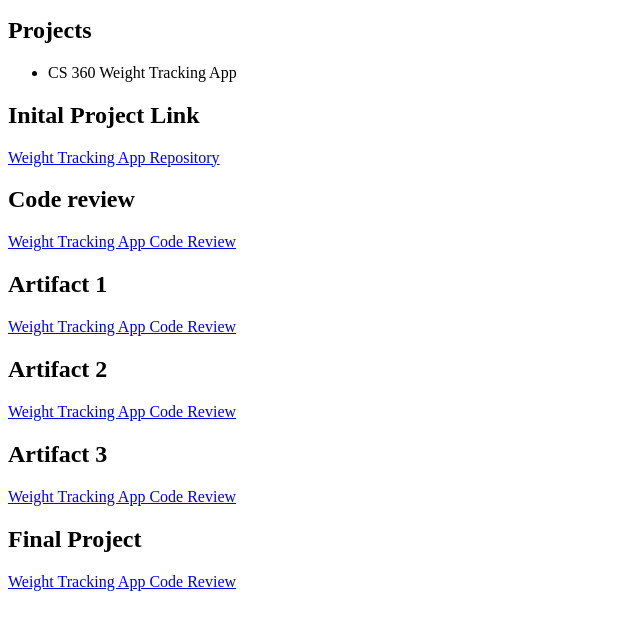
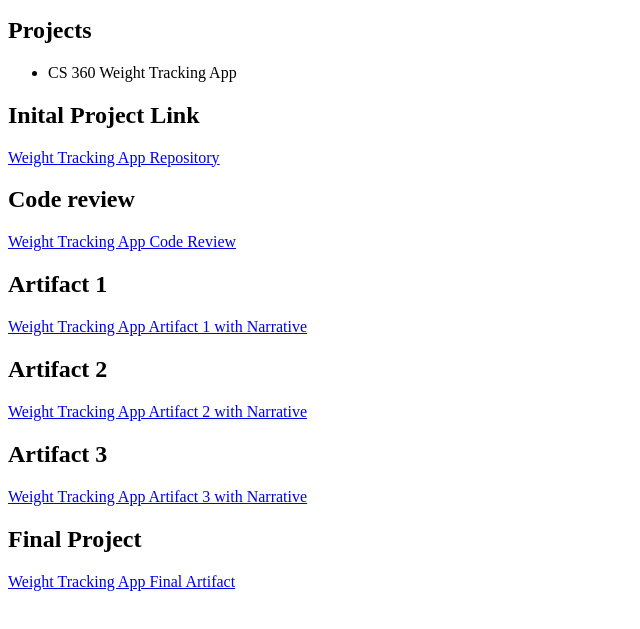
Before and after one commit to vnmodi/vnmodi.github.io, a plain HTML site: page index.html in a window 1280 px wide. Shown: the part 101-730 px from the top of the page, without its empty margins (0-640 px from the left). Drawn offline with Linux system fonts and the light colour scheme.

Commit message:
Update artifact links with descriptive narratives

```diff
--- a/index.html
+++ b/index.html
@@ -19,16 +19,16 @@
     <a href="https://www.youtube.com/watch?v=RIHnGJaOMac">Weight Tracking App Code Review</a>
 
     <h2>Artifact 1</h2>
-    <a href="https://github.com/vnmodi/vnmodi.github.io/releases/tag/Artifact1">Weight Tracking App Code Review</a>
+    <a href="https://github.com/vnmodi/vnmodi.github.io/releases/tag/Artifact1">Weight Tracking App Artifact 1 with Narrative</a>
 
     <h2>Artifact 2</h2>
-    <a href="https://github.com/vnmodi/vnmodi.github.io/releases/tag/Artifact2">Weight Tracking App Code Review</a>
+    <a href="https://github.com/vnmodi/vnmodi.github.io/releases/tag/Artifact2">Weight Tracking App Artifact 2 with Narrative</a>
 
     <h2>Artifact 3</h2>
-    <a href="https://github.com/vnmodi/vnmodi.github.io/releases/tag/Artifact3">Weight Tracking App Code Review</a>
+    <a href="https://github.com/vnmodi/vnmodi.github.io/releases/tag/Artifact3">Weight Tracking App Artifact 3 with Narrative</a>
 
     <h2>Final Project</h2>
-    <a href="https://github.com/vnmodi/vnmodi.github.io/releases/tag/Artifact1">Weight Tracking App Code Review</a>
+    <a href="https://github.com/vnmodi/vnmodi.github.io/releases/tag/Artifact_Final">Weight Tracking App Final Artifact</a>
 
 </body>
 </html>
```
